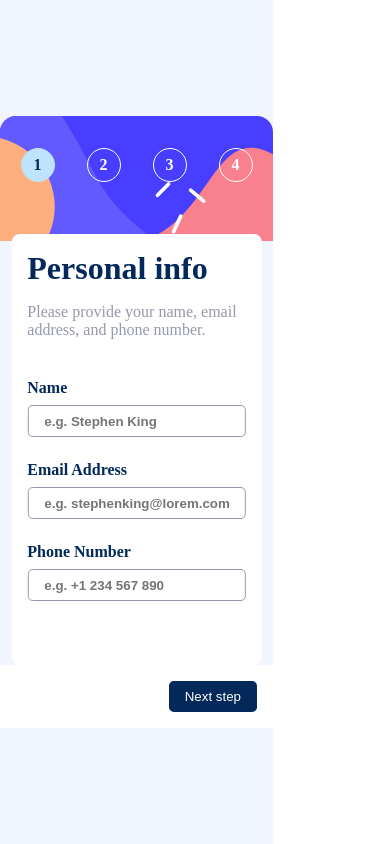
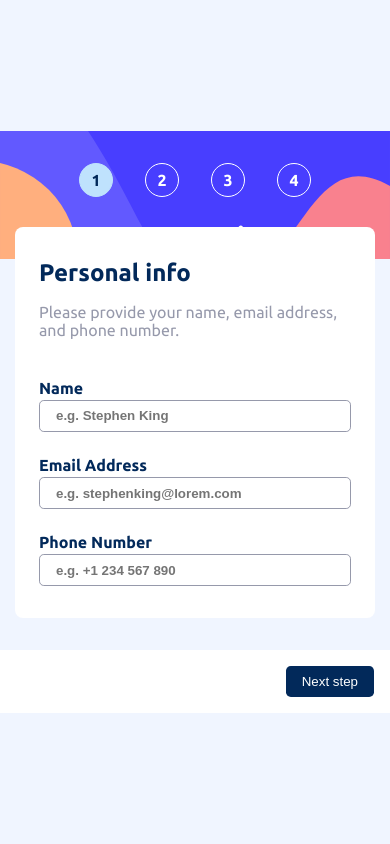
Before and after one commit to webifyCode/mymultistepform, a React (Vite) app: page / in a window 390 px wide. Built offline with nearby package versions, Linux system fonts and the light colour scheme.

Commit message:
final update

```diff
--- a/src/index.css
+++ b/src/index.css
@@ -1,10 +1,24 @@
+@font-face {
+  font-family: "font";
+  src: url("./assets/fonts/Ubuntu-Regular.ttf") format("truetype");
+  font-weight: 400;
+}
+
+@font-face {
+  font-family: "font";
+  src: url("./assets/fonts/Ubuntu-Bold.ttf") format("truetype");
+  font-weight: 700;
+}
+
 * {
   margin: 0;
   padding: 0;
   transition: all 0.2s ease;
 }
 
-
+html {
+  width: 100vw;
+}
 
 #root {
   display: flex;
@@ -12,6 +26,8 @@
   align-items: center;
   height: 100vh;
   background-color: hsl(218, 100%, 97%);
+  font-family: "font", sans-serif;
+
 }
 
 .form-container {
@@ -50,6 +66,10 @@ form {
   padding: 0;
   margin-top: auto;
   background-color: white;
+}
+
+.buttons-large {
+  margin-bottom: 2rem;
 }
 
 .buttons-mobile {
@@ -94,14 +114,11 @@ button {
 
 @media (max-width: 1024px) {
 
-  #root {
-    width: 70%;
-  }
-
   .form-container {
     flex-direction: column;
     padding: 0;
     background-color: hsl(218, 100%, 97%);
+    width: 100%;
   }
 
   form {
@@ -109,22 +126,23 @@ button {
     position: relative;
     background-color: white;
     border-radius: 0.5rem;
-    padding: 1rem;
+    padding: 2rem 1.5rem;
     width: 80%;
     top: 12%;
     left: 50%;
     transform: translateX(-50%);
     z-index: 2;
-    margin-top: -5rem;
+    margin-top: -2rem;
   }
 
-  .inputs-container {
-    margin-bottom: 0;
-  }
+  .title {
+  font-size: 24px;
+}
 
   .buttons-mobile {
     display: flex;
     padding: 1rem;
+    margin-top: 2rem;
   }
 
   .buttons-large {
--- a/src/styles/AddOns.css
+++ b/src/styles/AddOns.css
@@ -24,7 +24,7 @@
 }
 
 .checkbox {
-  width: 20px;
+  min-width: 20px;
   height: 20px;
   border: 1px solid hsl(231, 11%, 63%);
   border-radius: 4px;
@@ -76,7 +76,6 @@ label strong {
 label span:last-of-type,
 label p {
   font-size: 14px;
-  white-space: nowrap;
 }
 
 .checkbox {
@@ -88,12 +87,6 @@ label p {
     font-size: 16px;
   }
 
-  label span:last-of-type,
-  label p {
-    font-size: 14px;
-    white-space: nowrap;
-  }
-
   .checkbox {
     margin: 0;
   }
--- a/src/styles/FormIndicator.css
+++ b/src/styles/FormIndicator.css
@@ -5,7 +5,8 @@
   background-repeat: no-repeat;
   padding: 2rem;
   border-radius: 1em;
-  margin-right: 4em;
+  margin-right: 5em;
+  width: 25%;
 }
 
 .indicator-container {
@@ -41,12 +42,13 @@
     background-repeat: no-repeat;
     padding: 1rem;
     padding-top: 2rem;
-    height: 150px;
     display: flex;
     align-items: flex-start;
     justify-content: center;
     margin: 0;
-    border-radius: 1rem 1rem 0 0;
+    border-radius: 0;
+    height: 80px;
+    width: auto;
   }
   .indicator-container:not(:last-of-type) {
     margin-right: 2rem;
--- a/src/styles/PersonalInfo.css
+++ b/src/styles/PersonalInfo.css
@@ -9,7 +9,7 @@
   display: flex;
   justify-content: space-between;
   align-items: center;
-  margin: 1.5rem 0 0.5rem 0;
+  margin: 1.5rem 0 0.2rem 0;
 }
 
 form h4 {
@@ -35,3 +35,9 @@ form h4 {
 .inputs-container input:focus {
   border: 1px solid hsl(213, 96%, 18%);
 }
+
+@media (max-width: 1024px) {
+ .inputs-container {
+    margin-bottom: 0;
+  }
+}
```
